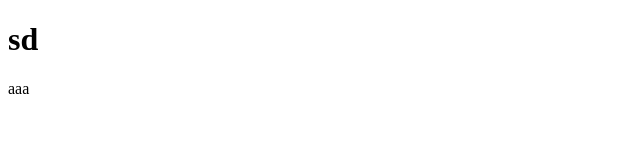
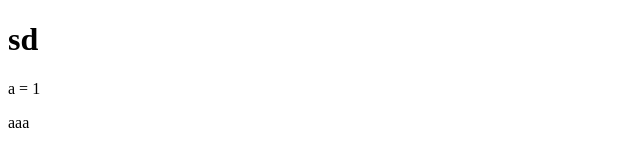
Before and after one commit to TAT0001/TAT0001.github.io, a plain HTML site: page index.html in a window 1280 px wide. Shown: the full height of the page, 0-640 px from the left. Drawn offline with Linux system fonts and the light colour scheme.

Commit message:
Update index.html

```diff
--- a/index.html
+++ b/index.html
@@ -2,6 +2,7 @@
 <html>
 <body>
 <h1>sd</h1>
+a = 1
 <p>aaa</p>
 </body>
 </html>
```
